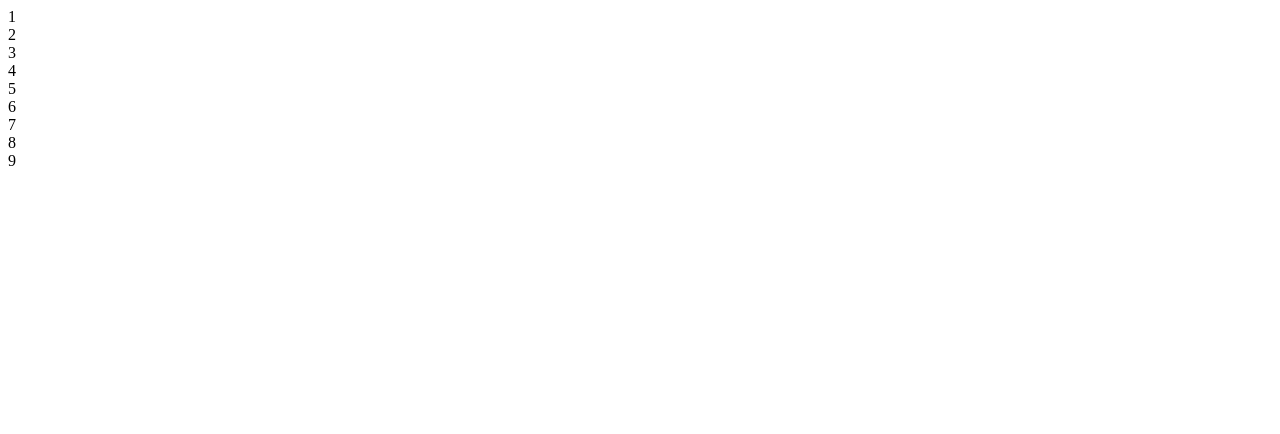
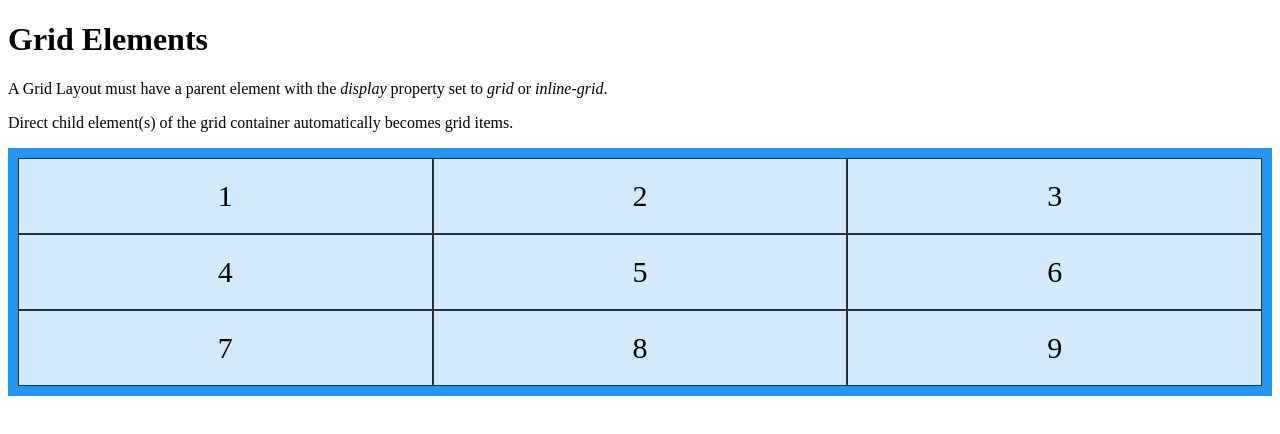
Before and after one commit to apetteruti/grid, a plain HTML site: page index.html in a window 1280 px wide. Drawn offline with Linux system fonts and the light colour scheme.

Commit message:
Update index.html

```diff
--- a/index.html
+++ b/index.html
@@ -1,7 +1,31 @@
 <!DOCTYPE html>
 <html>
+<head>
+<style>
+.grid-container {
+  display: grid;
+  grid-template-columns: auto auto auto;
+  background-color: #2196F3;
+  padding: 10px;
+}
+.grid-item {
+  background-color: rgba(255, 255, 255, 0.8);
+  border: 1px solid rgba(0, 0, 0, 0.8);
+  padding: 20px;
+  font-size: 30px;
+  text-align: center;
+}
+</style>
+</head>
+<body>
 
-  <div class="grid-container">
+<h1>Grid Elements</h1>
+
+<p>A Grid Layout must have a parent element with the <em>display</em> property set to <em>grid</em> or <em>inline-grid</em>.</p>
+
+<p>Direct child element(s) of the grid container automatically becomes grid items.</p>
+
+<div class="grid-container">
   <div class="grid-item">1</div>
   <div class="grid-item">2</div>
   <div class="grid-item">3</div>
@@ -12,4 +36,6 @@
   <div class="grid-item">8</div>
   <div class="grid-item">9</div>
 </div>
+
+</body>
 </html>
```
